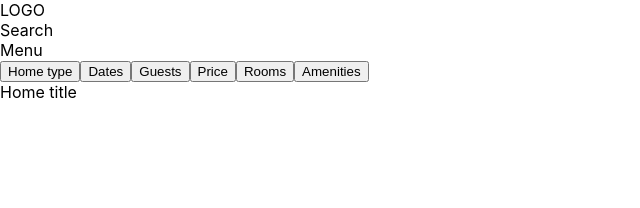
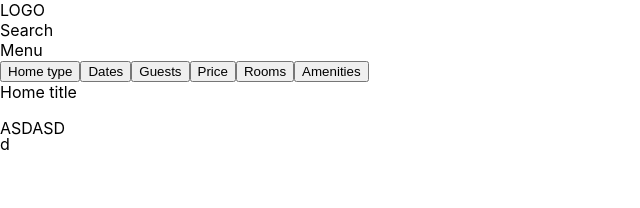
Before and after one commit to anjotadena/ts-react-tdd, a React (Create React App) app: page / in a window 1280 px wide. Shown: the top 208 px of the page, without its empty margins (0-640 px from the left). Built offline with nearby package versions, Linux system fonts and the light colour scheme.

Commit message:
Create accordion component (#8)

```diff
--- a/src/App.tsx
+++ b/src/App.tsx
@@ -1,10 +1,19 @@
-import { Home, Header } from './components';
+import { Home, Header, Accordion } from './components';
+import { AccordionItem } from './components/Accordion/Accordion';
 
 function App() {
   return (
     <div className="App">
       <Header />
       <Home />
+      <Accordion>
+        <AccordionItem>
+          <p>ASDASD</p>
+        </AccordionItem>
+        <AccordionItem>
+          <p>d</p>
+        </AccordionItem>
+      </Accordion>
     </div>
   );
 }
--- /dev/null
+++ b/src/components/Accordion/Accordion.styles.ts
@@ -0,0 +1,4 @@
+//
+const styles = {};
+
+export default styles;
--- /dev/null
+++ b/src/components/Accordion/Accordion.tsx
@@ -0,0 +1,36 @@
+import { createContext, useContext, useMemo, useState } from 'react';
+
+type AccordionProps = {
+  selected?: string;
+};
+
+const AccordionContext = createContext({});
+
+export const useAccordionContext = () => {
+  const context = useContext(AccordionContext);
+
+  if (!context) {
+    throw new Error(
+      'Accordion.Collapsible, Accordion.ExpandButton and Accordion.CollapseButton must be used within an Accordion'
+    );
+  }
+  return context;
+};
+
+const Accordion: React.FC<AccordionProps> = ({ children, ...otherProps }) => {
+  const [open, setOpen] = useState(null);
+
+  const value = useMemo(() => ({ open, setOpen }), [open]);
+
+  return (
+    <AccordionContext.Provider value={value}>
+      {children}
+    </AccordionContext.Provider>
+  );
+};
+
+export const AccordionItem: React.FC<any> = ({ children, ...otherProps }) => (
+  <div style={{ height: otherProps.selected ? 'auto' : 0 }}>{children}</div>
+);
+
+export default Accordion;
--- a/src/components/index.ts
+++ b/src/components/index.ts
@@ -2,5 +2,6 @@
 import Button from './Button/Button';
 import Header from './Header/Header';
 import Home from './Home/Home';
+import Accordion from './Accordion/Accordion';
 
-export { Button, Header, Home };
+export { Button, Header, Home, Accordion };
```
Also changed, not shown: 1 other file (tests, documents, lock files or other folders).
